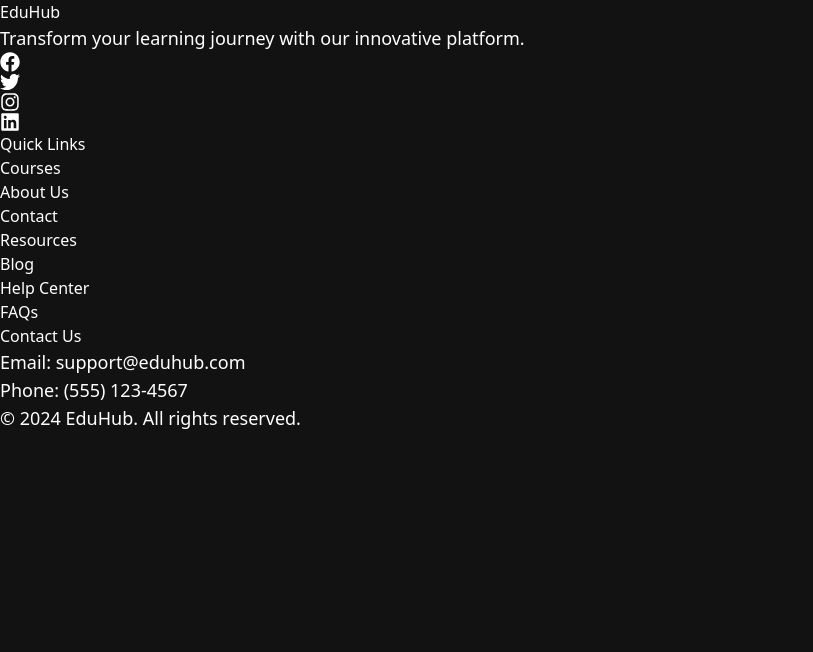
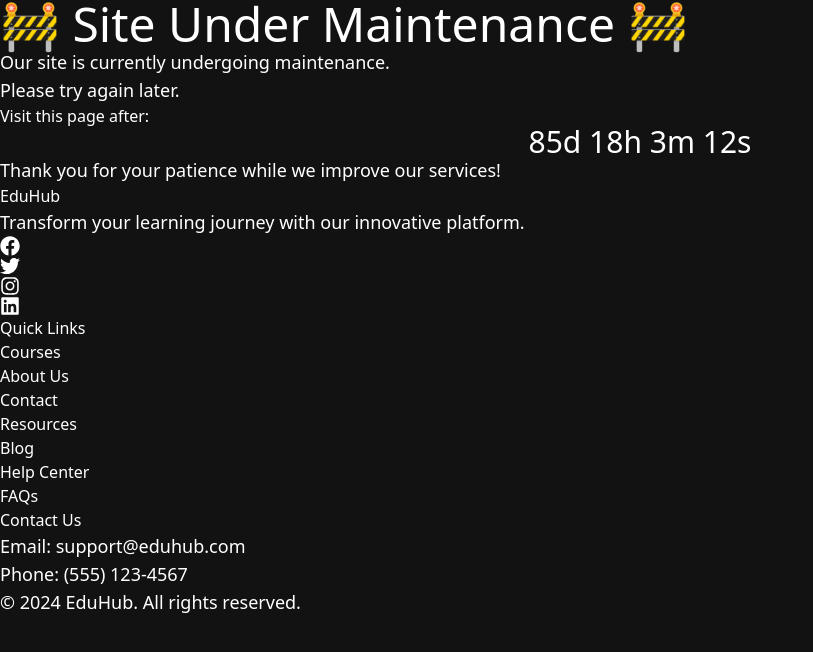
Before and after one commit to CodeWithArghya/LMS-Frontend, a React (Vite) app: page /student/courses in a window 1280 px wide. Shown: the top 652 px of the page, without its empty margins (0-813 px from the left). Built offline with nearby package versions, Linux system fonts and the light colour scheme.

Commit message:
updatepart

```diff
--- a/src/App.jsx
+++ b/src/App.jsx
@@ -40,7 +40,7 @@ export default function App() {
             element={<CreateCourseForm />}
           />
           {/**maintainance */}
-          <Route path="/contact" element={<MaintainancePage />} />
+          <Route path="*" element={<MaintainancePage />} />
         </Routes>
       </Layout>
     </Router>
--- a/src/components/Comming.jsx
+++ b/src/components/Comming.jsx
@@ -4,7 +4,7 @@ const Coming = () => {
   const [timeLeft, setTimeLeft] = useState("");
 
   useEffect(() => {
-    const countDownDate = new Date("Jan 10, 2025 10:00:00").getTime();
+    const countDownDate = new Date("Mar 10, 2025 10:00:00").getTime();
 
     const interval = setInterval(() => {
       const now = new Date().getTime();
```
